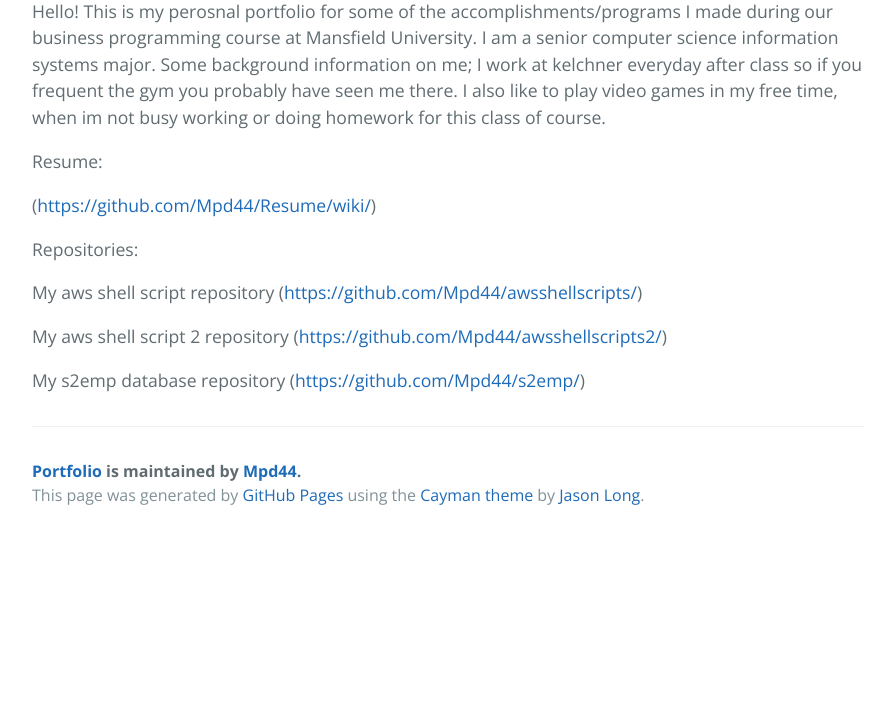
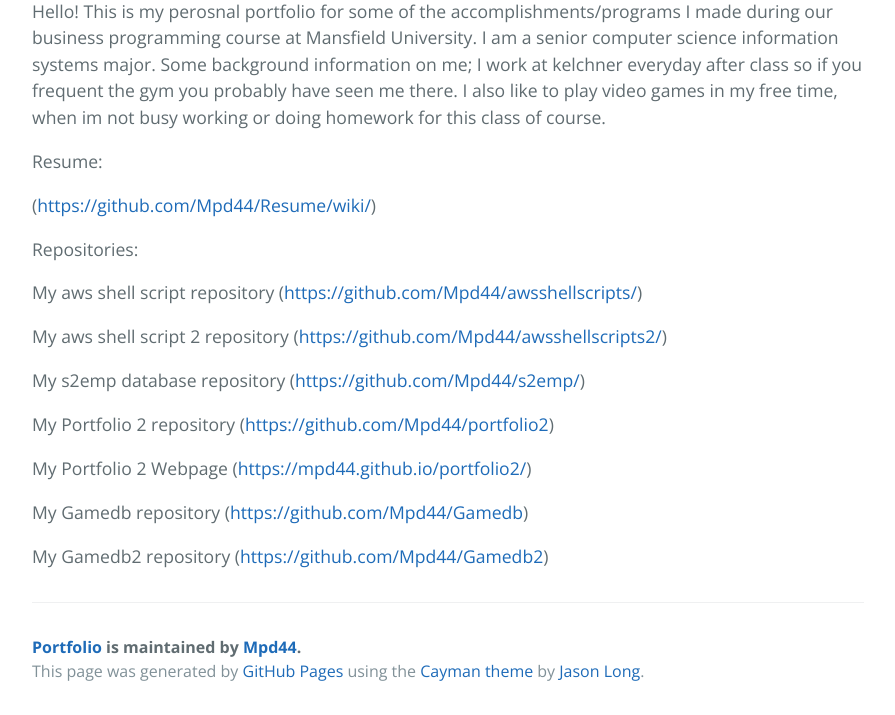
Before and after one commit to Mpd44/Portfolio, a plain HTML site: page index.html in a window 1280 px wide. Shown: the part 487-1202 px from the top of the page, without its empty margins (192-1087 px from the left). Before the commit the page ends 1026 px from the top, so only its background shows below. Drawn offline with nearby package versions, Linux system fonts and the light colour scheme.

Commit message:
Update index.html

```diff
--- a/index.html
+++ b/index.html
@@ -31,6 +31,10 @@
                   <p>My aws shell script repository (<a href="https://github.com/Mpd44/awsshellscripts/">https://github.com/Mpd44/awsshellscripts/</a>)</p>
                   <p>My aws shell script 2 repository (<a href="https://github.com/Mpd44/awsshellscripts2/">https://github.com/Mpd44/awsshellscripts2/</a>)</p>
                   <p>My s2emp database repository (<a href="https://github.com/Mpd44/s2emp/">https://github.com/Mpd44/s2emp/</a>)</p>
+                  <p>My Portfolio 2 repository (<a href="https://github.com/Mpd44/portfolio2">https://github.com/Mpd44/portfolio2</a>)</p>
+                  <p>My Portfolio 2 Webpage (<a href="https://mpd44.github.io/portfolio2/">https://mpd44.github.io/portfolio2/</a>)</p>
+                  <p>My Gamedb repository (<a href="https://github.com/Mpd44/Gamedb">https://github.com/Mpd44/Gamedb</a>)</p>
+                  <p>My Gamedb2 repository (<a href="https://github.com/Mpd44/Gamedb2">https://github.com/Mpd44/Gamedb2</a>)</p>
 
       <footer class="site-footer">
         <span class="site-footer-owner"><a href="https://github.com/Mpd44/Portfolio">Portfolio</a> is maintained by <a href="https://github.com/Mpd44">Mpd44</a>.</span>
```
